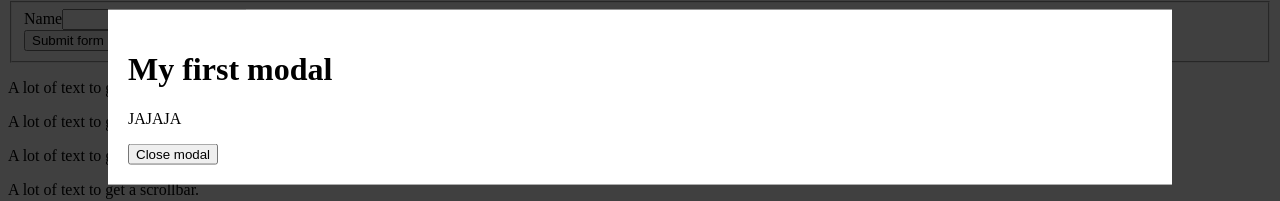
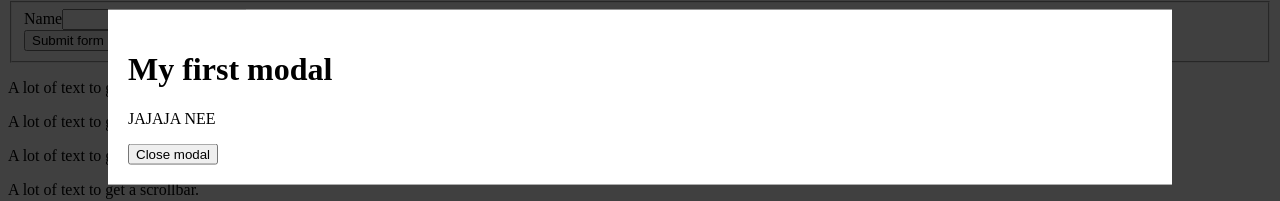
Before and after one commit to ErikNijland/fdx-modal, an Angular app: page / in a window 1280 px wide. Both pictures are taken after a click on the button "Show modal #1". Shown: the part 303-504 px from the top of the page. Built offline with nearby package versions, Linux system fonts and the light colour scheme.

Commit message:
3 files modified

```diff
--- a/src/app/app.component.html
+++ b/src/app/app.component.html
@@ -54,7 +54,7 @@
 
 <modal modalName="myFirstModal">
   <h1>My first modal</h1>
-  <p>JAJAJA</p>
+  <p>JAJAJA NEE</p>
 </modal>
 
 <modal modalName="mySecondModal">
--- a/src/app/focus-trap/focus-trap.service.ts
+++ b/src/app/focus-trap/focus-trap.service.ts
@@ -26,8 +26,7 @@ export class FocusTrapService {
 
   private setKeyboardFocus(element: HTMLElement) {
     this.keyboardTrap = this.focusTrapFactory.create(element);
-    this.keyboardTrap.focusInitialElementWhenReady();
-
+    this.keyboardTrap.focusInitialElementWhenReady(); // DOes not work in iOS :@
   }
 
   private restoreKeyboardFocus() {
```
Also changed, not shown: src/app/todo.txt.
